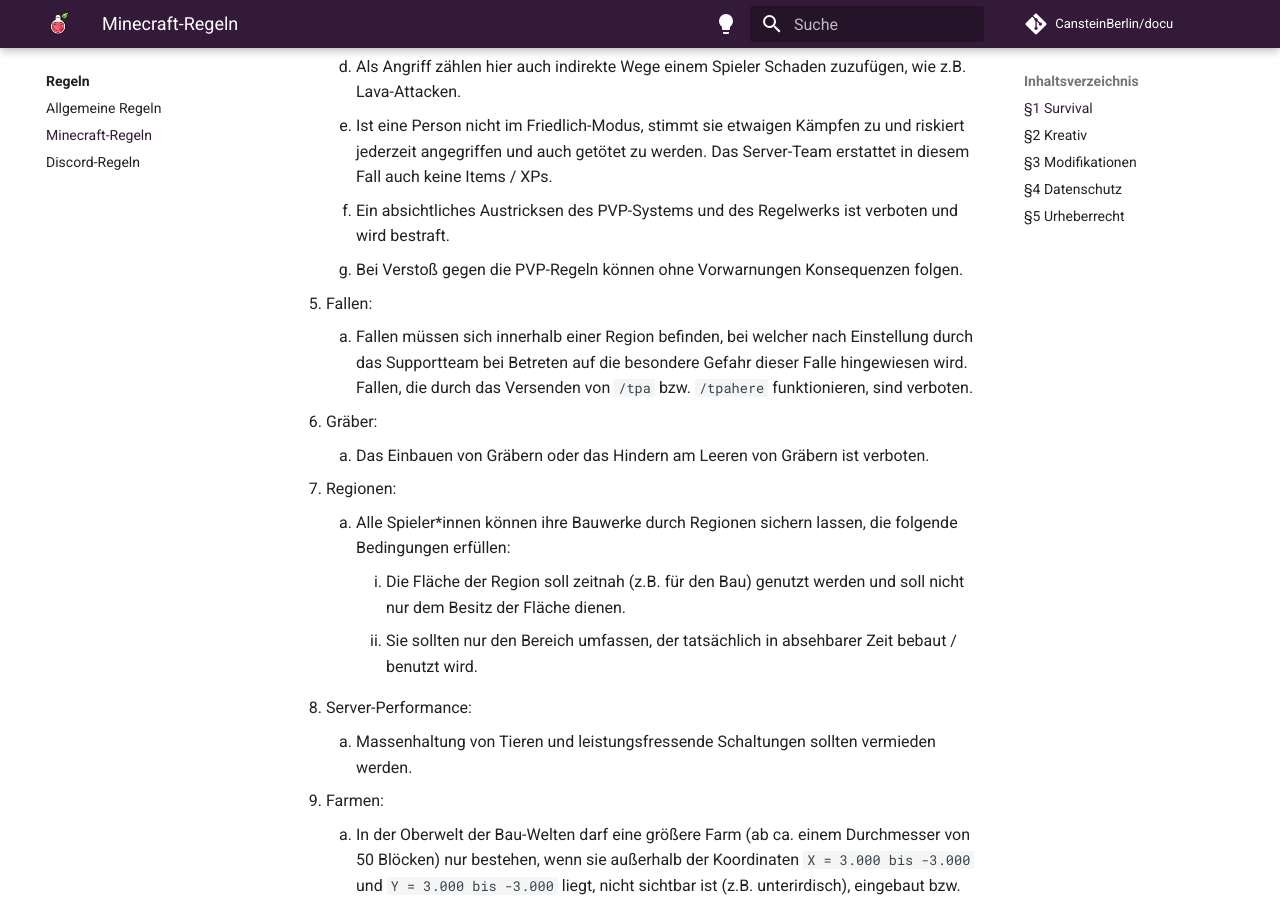
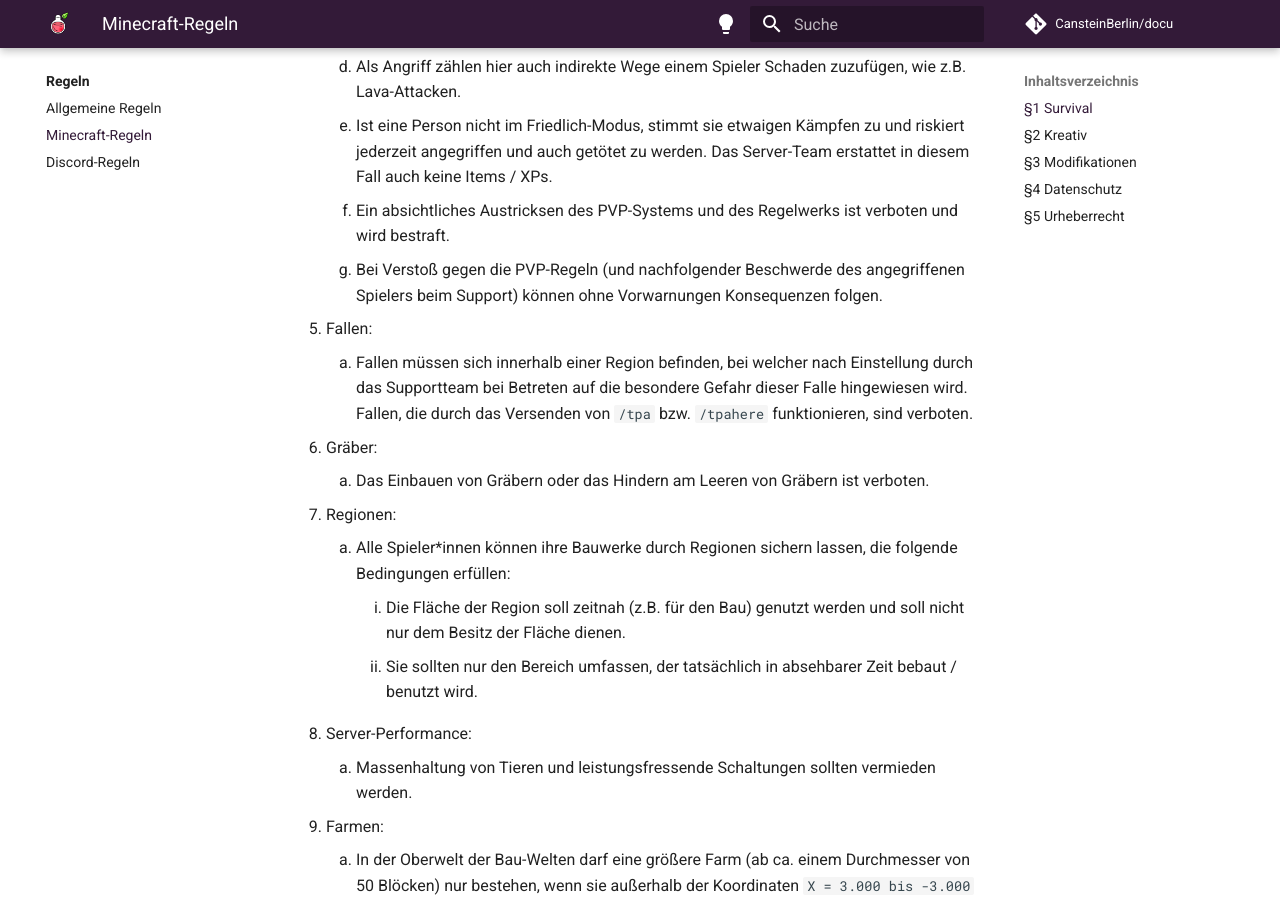
Before and after one commit to CansteinBerlin/docu, an MkDocs documentation site: the page built from docs/rules/minecraft.md, in a window 1280 px wide and 900 px high, scrolled down 783 px. Built offline with MkDocs 1.6.1 and Material for MkDocs 9.7.7, drawn with Linux system fonts in a browser that asks for light colours; comment, search, counter and statistics services are not loaded.

Commit message:
Updating Minecraft rules: Improving PVP rules

```diff
--- a/docs/rules/minecraft.md
+++ b/docs/rules/minecraft.md
@@ -13,7 +13,7 @@
     4. Als Angriff zählen hier auch indirekte Wege einem Spieler Schaden zuzufügen, wie z.B. Lava-Attacken.
     5. Ist eine Person nicht im Friedlich-Modus, stimmt sie etwaigen Kämpfen zu und riskiert jederzeit angegriffen und auch getötet zu werden. Das Server-Team erstattet in diesem Fall auch keine Items / XPs.
     6. Ein absichtliches Austricksen des PVP-Systems und des Regelwerks ist verboten und wird bestraft.
-    7. Bei Verstoß gegen die PVP-Regeln können ohne Vorwarnungen Konsequenzen folgen.
+    7. Bei Verstoß gegen die PVP-Regeln (und nachfolgender Beschwerde des angegriffenen Spielers beim Support) können ohne Vorwarnungen Konsequenzen folgen.
 5. Fallen:
     1. Fallen müssen sich innerhalb einer Region befinden, bei welcher nach Einstellung durch das Supportteam bei Betreten auf die besondere Gefahr dieser Falle hingewiesen wird. Fallen, die durch das Versenden von `/tpa` bzw. `/tpahere` funktionieren, sind verboten.
 6. Gräber:
```
